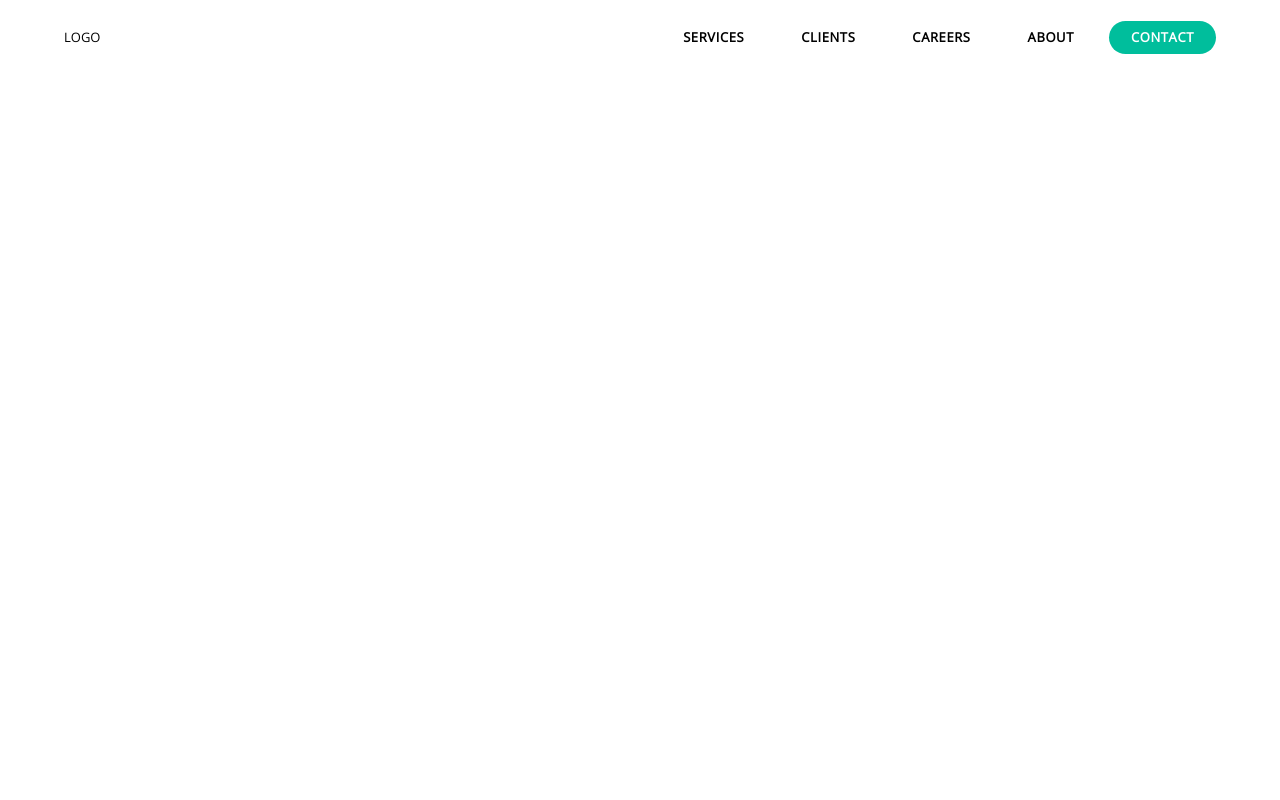
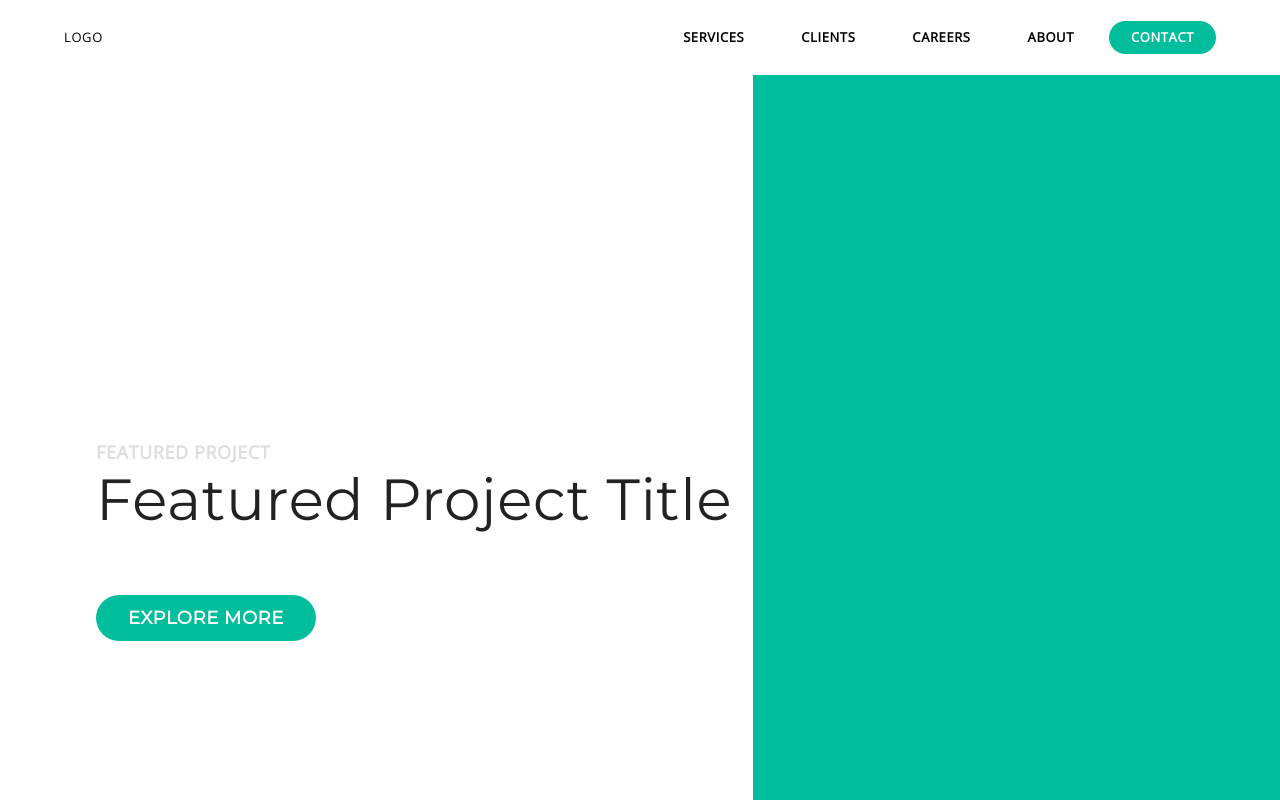
Before and after one commit to twanmulder/--, a React (Create React App) app: page / in a window 1280 px wide. Shown: the top 800 px of the page. Built offline with nearby package versions, Linux system fonts and the light colour scheme.

Commit message:
Created main component with styling

```diff
--- a/src/components/app/App.js
+++ b/src/components/app/App.js
@@ -1,10 +1,16 @@
 import React from "react";
 
 import Navigation from "../navigation/Navigation";
+import Main from "../main/Main";
 
 class App extends React.Component {
   render() {
-    return <Navigation></Navigation>;
+    return (
+      <React.Fragment>
+        <Navigation></Navigation>
+        <Main></Main>
+      </React.Fragment>
+    );
   }
 }
 
--- /dev/null
+++ b/src/components/main/Main.js
@@ -0,0 +1,22 @@
+import React from "react";
+
+class Main extends React.Component {
+  render() {
+    return (
+      <main>
+        <section className="header">
+          <div className="header-textwrapper">
+            <div className="header-text">
+              <h4>Featured Project</h4>
+              <h1>Featured Project Title</h1>
+              <a>Explore more</a>
+            </div>
+          </div>
+          <div className="header-image"></div>
+        </section>
+      </main>
+    );
+  }
+}
+
+export default Main;
--- /dev/null
+++ b/src/components/main/Main.scss
@@ -0,0 +1,51 @@
+main {
+}
+
+.header {
+  display: flex;
+  height: 100%;
+  margin: auto;
+}
+
+.header-textwrapper {
+  flex: 1 1 0px;
+}
+
+.header-text {
+  margin: 23rem 0 23rem 6rem;
+
+  h4 {
+    color: $font-grey;
+    font-weight: 700;
+    font-size: 18px;
+    font-family: $body-font;
+    margin-bottom: 10px;
+  }
+
+  h1 {
+    font-size: 58px;
+    font-family: $title-font;
+    margin-bottom: 80px;
+  }
+
+  a {
+    padding: 12px 32px;
+    font-size: 18px;
+    font-family: $title-font;
+    font-weight: 700;
+    color: $font-white;
+    background-color: $accent-color;
+    border-radius: 25px;
+  }
+
+  h4,
+  a {
+    text-transform: uppercase;
+  }
+}
+
+.header-image {
+  flex: 0.7 1 0px;
+  background-color: $accent-color;
+  width: 40%;
+}
--- a/src/index.scss
+++ b/src/index.scss
@@ -3,3 +3,9 @@
 
 @import "./components/app/App.scss";
 @import "./components/navigation/Navigation.scss";
+@import "./components/main/Main.scss";
+
+html,
+body {
+  height: 100%;
+}
--- a/src/scss/typography.scss
+++ b/src/scss/typography.scss
@@ -6,6 +6,11 @@ $title-font: "Montserrat";
 
 $font-black: #000;
 $font-white: #fff;
+$font-grey: #dedede;
 
 $accent-color: #00be9c;
 $accent-color--dark: #04af90;
+
+html {
+  letter-spacing: 0.6px;
+}
```
